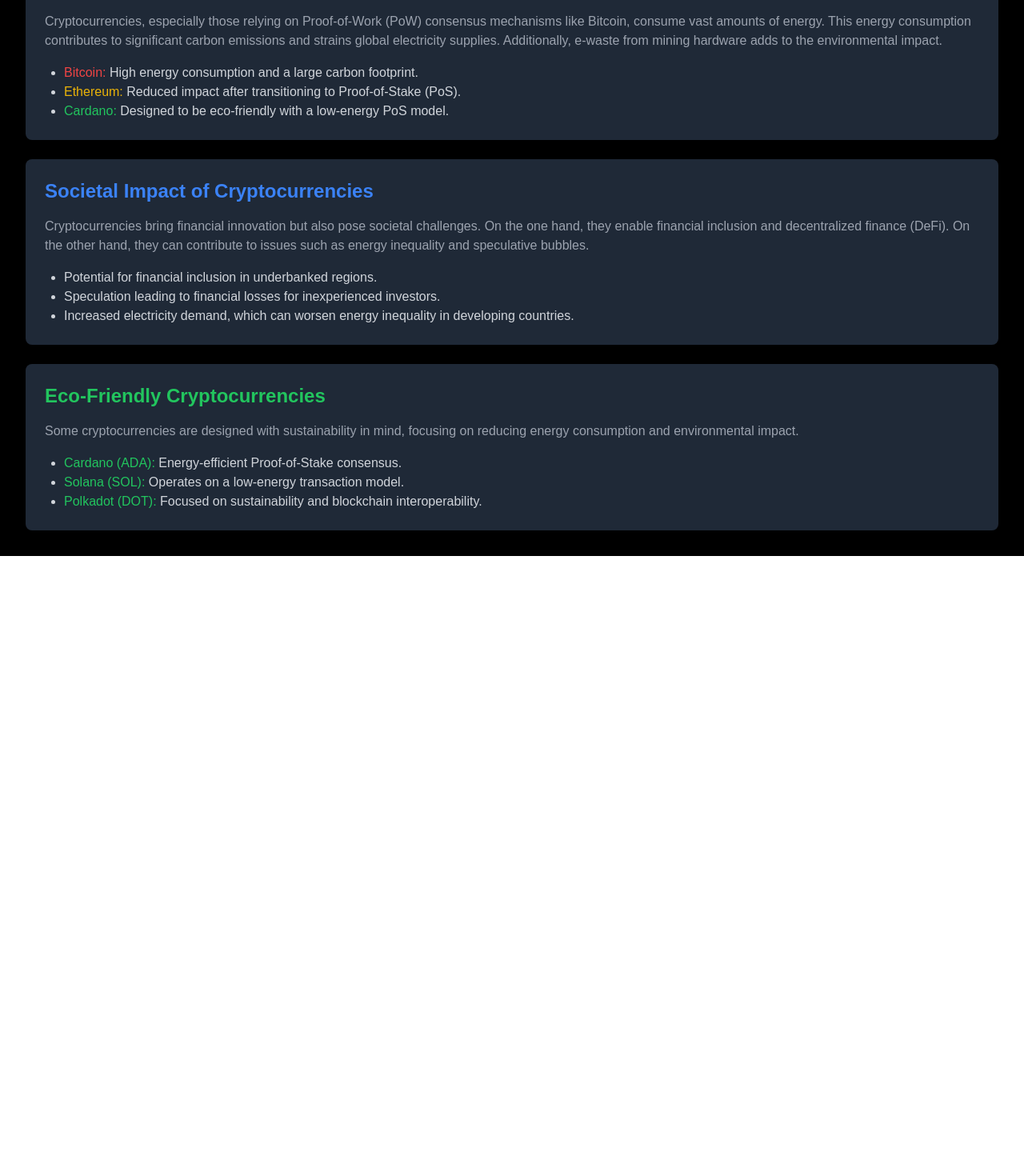
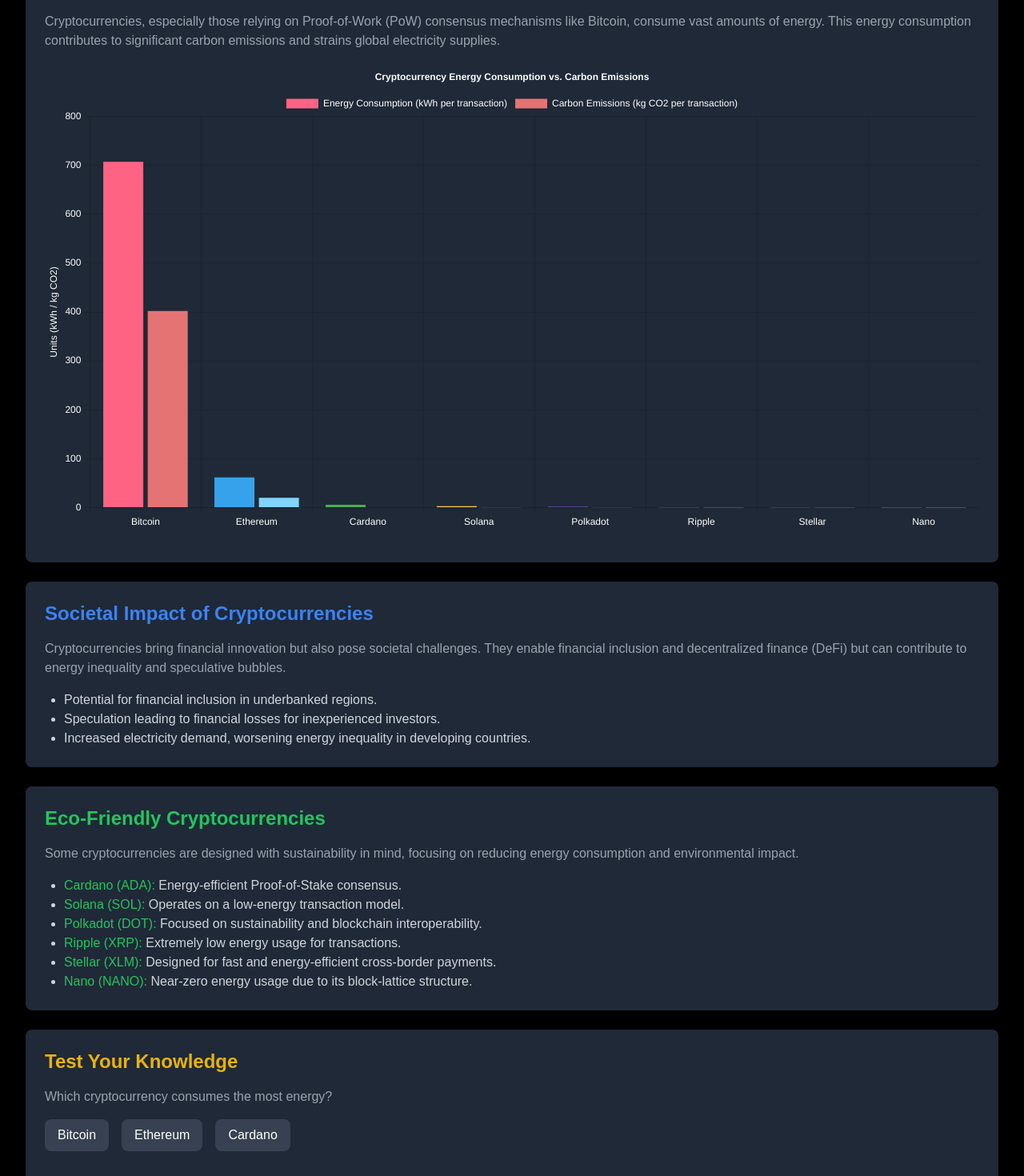
Before and after one commit to joshjohnn/blockify, a Next.js app: page /education in a window 1280 px wide. Shown: the part 160-1630 px from the top of the page at 80% size. Before the commit the page ends 855 px from the top, so only its background shows below. Built offline with nearby package versions, Linux system fonts and the light colour scheme.

Commit message:
added charts in ed

```diff
--- a/app/api/relatedStocks/route.js
+++ b/app/api/relatedStocks/route.js
@@ -6,7 +6,7 @@
       // Create a dynamic prompt for the OpenAI API
       const prompt = `
       Give me all the related stocks and etfs that invest, buy, sell and mine "${input}"  with their current price.
-      Give me a detailed description of "${input}" with current price and its price change in last 24 hours.
+      Give me big description of "${input}" with current price and its price change in last 24 hours.
       Give me a list of trading platforms that users can trade "${input}"
       Give the response in the JSON format like the following sample:
         {
--- a/app/education/page.tsx
+++ b/app/education/page.tsx
@@ -1,9 +1,49 @@
 "use client";
 
-import React from "react";
+import React, { useState } from "react";
 import Navbar from "../components/Navbar";
+import {
+  Chart as ChartJS,
+  CategoryScale,
+  LinearScale,
+  BarElement,
+  Title,
+  Tooltip,
+  Legend,
+} from "chart.js";
+import { Bar } from "react-chartjs-2";
+
+ChartJS.register(CategoryScale, LinearScale, BarElement, Title, Tooltip, Legend);
 
 export default function Education() {
+  const [quizAnswer, setQuizAnswer] = useState<string | null>(null);
+  const [quizFeedback, setQuizFeedback] = useState<string>("");
+
+  const data = {
+    labels: ["Bitcoin", "Ethereum", "Cardano", "Solana", "Polkadot", "Ripple", "Stellar", "Nano"],
+    datasets: [
+      {
+        label: "Energy Consumption (kWh per transaction)",
+        data: [707, 62, 6, 3, 2, 0.01, 0.007, 0.001],
+        backgroundColor: ["#FF6384", "#36A2EB", "#4CAF50", "#FFCE56", "#9966FF", "#4DB6AC", "#BA68C8", "#FFD700"],
+      },
+      {
+        label: "Carbon Emissions (kg CO2 per transaction)",
+        data: [402, 20, 1, 0.5, 0.4, 0.0006, 0.0004, 0.0001],
+        backgroundColor: ["#E57373", "#81D4FA", "#A5D6A7", "#FFD54F", "#D1C4E9", "#B2EBF2", "#CE93D8", "#FFF59D"],
+      },
+    ],
+  };
+
+  const handleQuizSubmit = (selectedAnswer: string) => {
+    setQuizAnswer(selectedAnswer);
+    if (selectedAnswer === "Bitcoin") {
+      setQuizFeedback("Correct! Bitcoin consumes the most energy.");
+    } else {
+      setQuizFeedback("Incorrect. Try again!");
+    }
+  };
+
   return (
     <div className="bg-black text-white min-h-screen flex flex-col">
       <Navbar />
@@ -16,26 +56,38 @@
             Environmental Impact of Cryptocurrencies
           </h2>
           <p className="text-gray-400 mb-4">
-            Cryptocurrencies, especially those relying on Proof-of-Work
-            (PoW) consensus mechanisms like Bitcoin, consume vast amounts of
-            energy. This energy consumption contributes to significant carbon
-            emissions and strains global electricity supplies. Additionally,
-            e-waste from mining hardware adds to the environmental impact.
+            Cryptocurrencies, especially those relying on Proof-of-Work (PoW) consensus mechanisms like Bitcoin, consume vast amounts of energy. This energy consumption contributes to significant carbon emissions and strains global electricity supplies.
           </p>
-          <ul className="list-disc pl-6 text-gray-300">
-            <li>
-              <span className="text-red-500">Bitcoin:</span> High energy
-              consumption and a large carbon footprint.
-            </li>
-            <li>
-              <span className="text-yellow-500">Ethereum:</span> Reduced impact
-              after transitioning to Proof-of-Stake (PoS).
-            </li>
-            <li>
-              <span className="text-green-500">Cardano:</span> Designed to be
-              eco-friendly with a low-energy PoS model.
-            </li>
-          </ul>
+          <div className="mb-4">
+            <Bar
+              data={data}
+              options={{
+                responsive: true,
+                plugins: {
+                  legend: {
+                    position: "top",
+                    labels: { color: "white" },
+                  },
+                  title: {
+                    display: true,
+                    text: "Cryptocurrency Energy Consumption vs. Carbon Emissions",
+                    color: "white",
+                  },
+                },
+                scales: {
+                  x: { ticks: { color: "white" } },
+                  y: {
+                    ticks: { color: "white" },
+                    title: {
+                      display: true,
+                      text: "Units (kWh / kg CO2)",
+                      color: "white",
+                    },
+                  },
+                },
+              }}
+            />
+          </div>
         </div>
 
         {/* Societal Impact Section */}
@@ -44,23 +96,12 @@
             Societal Impact of Cryptocurrencies
           </h2>
           <p className="text-gray-400 mb-4">
-            Cryptocurrencies bring financial innovation but also pose societal
-            challenges. On the one hand, they enable financial inclusion and
-            decentralized finance (DeFi). On the other hand, they can contribute
-            to issues such as energy inequality and speculative bubbles.
+            Cryptocurrencies bring financial innovation but also pose societal challenges. They enable financial inclusion and decentralized finance (DeFi) but can contribute to energy inequality and speculative bubbles.
           </p>
           <ul className="list-disc pl-6 text-gray-300">
-            <li>
-              Potential for financial inclusion in underbanked regions.
-            </li>
-            <li>
-              Speculation leading to financial losses for inexperienced
-              investors.
-            </li>
-            <li>
-              Increased electricity demand, which can worsen energy inequality
-              in developing countries.
-            </li>
+            <li>Potential for financial inclusion in underbanked regions.</li>
+            <li>Speculation leading to financial losses for inexperienced investors.</li>
+            <li>Increased electricity demand, worsening energy inequality in developing countries.</li>
           </ul>
         </div>
 
@@ -70,8 +111,7 @@
             Eco-Friendly Cryptocurrencies
           </h2>
           <p className="text-gray-400 mb-4">
-            Some cryptocurrencies are designed with sustainability in mind,
-            focusing on reducing energy consumption and environmental impact.
+            Some cryptocurrencies are designed with sustainability in mind, focusing on reducing energy consumption and environmental impact.
           </p>
           <ul className="list-disc pl-6 text-gray-300">
             <li>
@@ -83,7 +123,47 @@
             <li>
               <span className="text-green-500">Polkadot (DOT):</span> Focused on sustainability and blockchain interoperability.
             </li>
+            <li>
+              <span className="text-green-500">Ripple (XRP):</span> Extremely low energy usage for transactions.
+            </li>
+            <li>
+              <span className="text-green-500">Stellar (XLM):</span> Designed for fast and energy-efficient cross-border payments.
+            </li>
+            <li>
+              <span className="text-green-500">Nano (NANO):</span> Near-zero energy usage due to its block-lattice structure.
+            </li>
           </ul>
+        </div>
+
+        {/* Quiz Section */}
+        <div className="bg-gray-800 rounded-lg p-6">
+          <h2 className="text-yellow-500 font-bold text-2xl mb-4">
+            Test Your Knowledge
+          </h2>
+          <p className="text-gray-400 mb-4">
+            Which cryptocurrency consumes the most energy?
+          </p>
+          <div className="flex gap-4 mb-4">
+            <button
+              onClick={() => handleQuizSubmit("Bitcoin")}
+              className="bg-gray-700 text-white px-4 py-2 rounded-lg hover:bg-green-500"
+            >
+              Bitcoin
+            </button>
+            <button
+              onClick={() => handleQuizSubmit("Ethereum")}
+              className="bg-gray-700 text-white px-4 py-2 rounded-lg hover:bg-green-500"
+            >
+              Ethereum
+            </button>
+            <button
+              onClick={() => handleQuizSubmit("Cardano")}
+              className="bg-gray-700 text-white px-4 py-2 rounded-lg hover:bg-green-500"
+            >
+              Cardano
+            </button>
+          </div>
+          {quizAnswer && <p className="text-gray-300">{quizFeedback}</p>}
         </div>
       </main>
     </div>
```
